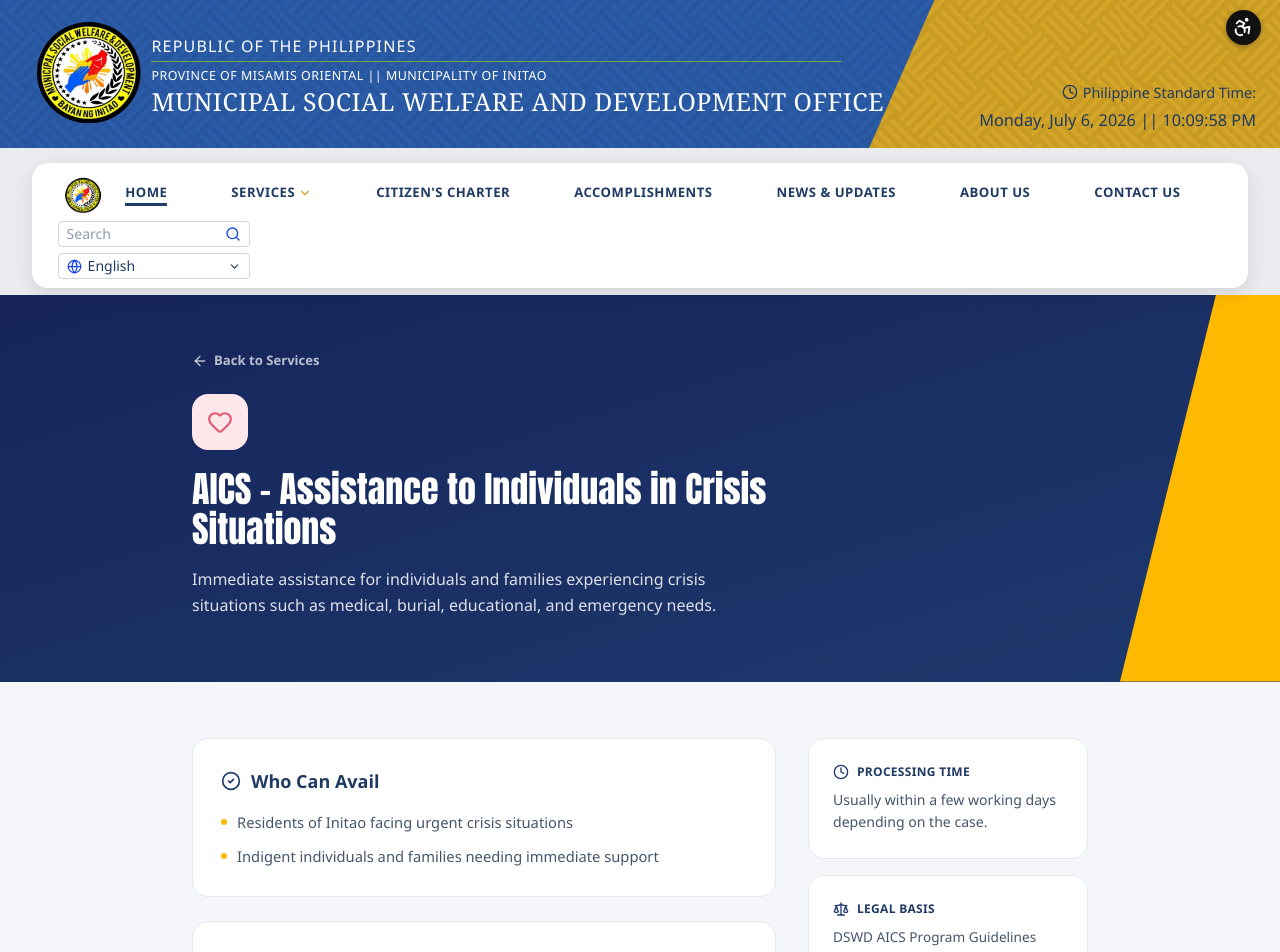
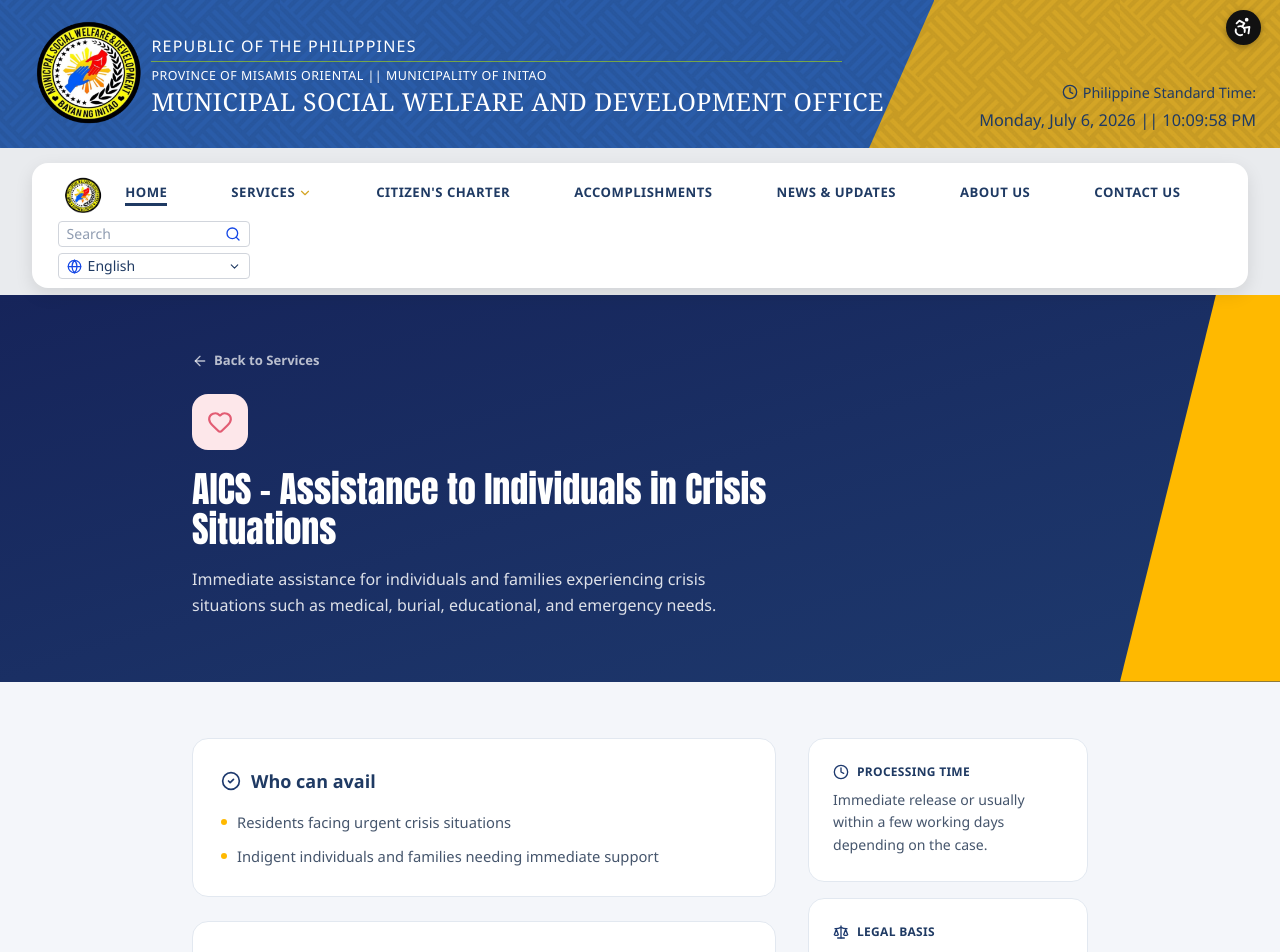
Before and after one commit to zendielou-roman/MSWDO-Initao-AMS, a Vue app in the folder frontend/public-view/: page /services/aics in a window 1280 px wide. Shown: the top 952 px of the page. Built offline with nearby package versions, Linux system fonts and the light colour scheme.

Commit message:
sapublicviewnananman

```diff
--- a/frontend/public-view/src/components/ServiceDetail.vue
+++ b/frontend/public-view/src/components/ServiceDetail.vue
@@ -7,11 +7,11 @@ import { ArrowLeft, CheckCircle2, Clock, FileText, ListChecks, MapPin, Scale } f
 
 const route = useRoute()
 const router = useRouter()
-const { t, locale } = useI18n()
+const { t, tm, locale } = useI18n()
 const service = ref(null)
 
 function loadService() {
-  service.value = getTranslatedServiceBySlug(route.params.slug, t)
+  service.value = getTranslatedServiceBySlug(route.params.slug, t, tm)
 }
 
 watch([() => route.params.slug, locale], loadService, { immediate: true })
@@ -191,7 +191,7 @@ async function goToContact() {
                   </p>
                 </div>
                 <p class="text-white/80 text-[0.85rem] leading-relaxed mb-4">
-                  MSWDO Office, Municipal Hall, Initao, Misamis Oriental
+                  MSWDO, Municipal Hall, Initao, Misamis Oriental
                 </p>
                 <a
                   href="#"
--- a/frontend/public-view/src/components/ServicesSection.vue
+++ b/frontend/public-view/src/components/ServicesSection.vue
@@ -6,7 +6,7 @@ import SectionHeader from '@/components/SectionHeading.vue'
 import { ChevronLeft, ChevronRight } from 'lucide-vue-next'
 import { getTranslatedServices, iconTone } from '@/data/services.js'
 
-const { t } = useI18n()
+const { t, tm } = useI18n()
 
 /* The filter tabs shown above the cards.
    `key` is matched against each service's `category`. */
@@ -23,7 +23,7 @@ const filters = computed(() => [
 ])
 
 const activeFilter = ref('all')
-const localizedServices = computed(() => getTranslatedServices(t))
+const localizedServices = computed(() => getTranslatedServices(t, tm))
 const currentPage = ref(0)
 const servicesPerPage = 8
 const filterTrack = ref(null)
@@ -60,7 +60,7 @@ onBeforeUnmount(() => {
 const visibleServices = computed(() =>
   activeFilter.value === 'all'
     ? localizedServices.value
-    : localizedServices.value.filter((s) => s.category === activeFilter.value),
+    : localizedServices.value.filter((s) => s.category.includes(activeFilter.value)),
 )
 
 const totalPages = computed(() => Math.max(1, Math.ceil(visibleServices.value.length / servicesPerPage)))
--- a/frontend/public-view/src/data/services.js
+++ b/frontend/public-view/src/data/services.js
@@ -30,7 +30,7 @@ export const services = [
     slug: 'aics',
     icon: Heart,
     tone: 'rose',
-    category: 'health',
+    category: 'emergency-assistance',
     title: 'AICS – Assistance to Individuals in Crisis Situations',
     desc: 'Immediate assistance for individuals and families experiencing crisis situations such as medical, burial, educational, and emergency needs.',
     titleKey: 'services.items.aics.title',
@@ -63,7 +63,7 @@ export const services = [
     slug: 'social-services-elderly',
     icon: Star,
     tone: 'gold',
-    category: 'health',
+    category: 'senior-citizens',
     title: 'Social Services for the Elderly',
     desc: 'Programs that promote the welfare, protection, and well-being of senior citizens in the community.',
     titleKey: 'services.items.elderly.title',
@@ -95,7 +95,7 @@ export const services = [
     slug: 'women-welfare-program',
     icon: Users,
     tone: 'slate',
-    category: 'health',
+    category: 'womens-services',
     title: 'Women Welfare Program',
     desc: 'Support services for women in need, including counseling, referral, and protection services.',
     titleKey: 'services.items.womenWelfare.title',
@@ -127,7 +127,7 @@ export const services = [
     slug: 'juvenile-justice-welfare',
     icon: Smile,
     tone: 'blue',
-    category: 'health',
+    category: ['justice-and-rehabilitation', 'children-and-youth'],
     title: 'Juvenile Justice Welfare Program',
     desc: 'Intervention and welfare services for children and youth involved in legal or social conflict.',
     titleKey: 'services.items.juvenileJustice.title',
@@ -159,7 +159,7 @@ export const services = [
     slug: 'youth-welfare-development',
     icon: HandHeart,
     tone: 'rose',
-    category: 'health',
+    category: 'children-and-youth',
     title: 'Youth Welfare Development Program',
     desc: 'Programs focused on the welfare, development, and empowerment of young people in the community.',
     titleKey: 'services.items.youthWelfare.title',
@@ -191,7 +191,7 @@ export const services = [
     slug: 'sustainable-livelihood-program',
     icon: Briefcase,
     tone: 'blue',
-    category: 'livelihood',
+    category: 'livelihood-assistance',
     title: 'Sustainable Livelihood Program',
     desc: 'Skills training and livelihood support to help families create or improve income opportunities.',
     titleKey: 'services.items.sustainableLivelihood.title',
@@ -224,7 +224,7 @@ export const services = [
     slug: 'pwd-services',
     icon: Accessibility,
     tone: 'rose',
-    category: 'pwd',
+    category: 'persons-with-disabilities',
     title: 'PWD Services',
     desc: 'Services for persons with disability including registration, assistance, and access to benefits.',
     titleKey: 'services.items.pwdServices.title',
@@ -256,7 +256,7 @@ export const services = [
     slug: 'children-with-disability-services',
     icon: UserRound,
     tone: 'gold',
-    category: 'pwd',
+    category: ['persons-with-disabilities', 'children-and-youth'],
     title: 'Children with Disability Services',
     desc: 'Support services for children with disabilities and their families.',
     titleKey: 'services.items.childrenDisability.title',
@@ -288,7 +288,7 @@ export const services = [
     slug: 'eccdp',
     icon: Heart,
     tone: 'rose',
-    category: 'health',
+    category: ['children-and-youth', 'family-services'],
     title: 'ECCDP – Early Childhood Care and Development Program',
     desc: 'Programs focused on the early care, development, and well-being of young children.',
     titleKey: 'services.items.eccdp.title',
@@ -320,7 +320,7 @@ export const services = [
     slug: 'family-development-service',
     icon: Users,
     tone: 'slate',
-    category: 'health',
+    category: 'family-services',
     title: 'Family Development Service',
     desc: 'Support services aimed at strengthening families and improving community well-being.',
     titleKey: 'services.items.familyDevelopment.title',
@@ -352,7 +352,7 @@ export const services = [
     slug: 'parole-and-probation',
     icon: Smile,
     tone: 'blue',
-    category: 'health',
+    category: 'justice-and-rehabilitation',
     title: 'Parole and Probation Program',
     desc: 'Welfare and support services for clients under parole or probation supervision.',
     titleKey: 'services.items.paroleProbation.title',
@@ -384,7 +384,7 @@ export const services = [
     slug: 'pre-marriage-orientation',
     icon: Heart,
     tone: 'rose',
-    category: 'health',
+    category: 'family-services',
     title: 'Pre-marriage Orientation and Counseling',
     desc: 'Guidance and counseling services to help couples prepare for marriage and family life.',
     titleKey: 'services.items.preMarriage.title',
@@ -416,7 +416,7 @@ export const services = [
     slug: 'solo-parent-welfare-program',
     icon: HandHeart,
     tone: 'gold',
-    category: 'livelihood',
+    category: ['family-services', 'livelihood-assistance'],
     title: 'Solo-parent Welfare Program',
     desc: 'Support services and privileges for solo parents to help them provide for their children and family.',
     titleKey: 'services.items.soloParent.title',
@@ -456,33 +456,33 @@ function getTranslatedDetailValue(service, t, field, fallback) {
   return typeof value === 'string' ? value : fallback
 }
 
-function getTranslatedDetailArray(service, t, field, fallback) {
+function getTranslatedDetailArray(service, tm, field, fallback) {
   if (!service.detailKeyPrefix) return fallback
-  const value = t(`${service.detailKeyPrefix}.${field}`, { defaultValue: fallback })
-  return Array.isArray(value) ? value : fallback
+  const value = tm(`${service.detailKeyPrefix}.${field}`)
+  return Array.isArray(value) && value.length > 0 ? value : fallback
 }
 
-function getTranslatedProcess(service, t, fallback) {
+function getTranslatedProcess(service, tm, fallback) {
   if (!service.detailKeyPrefix) return fallback
-  const value = t(`${service.detailKeyPrefix}.process`, { defaultValue: fallback })
-  return Array.isArray(value) ? value : fallback
+  const value = tm(`${service.detailKeyPrefix}.process`)
+  return Array.isArray(value) && value.length > 0 ? value : fallback
 }
 
-export function getTranslatedServices(t) {
+export function getTranslatedServices(t, tm) {
   return services.map((service) => ({
     ...service,
     title: t(service.titleKey, { defaultValue: service.title }),
     desc: t(service.descKey, { defaultValue: service.desc }),
-    whoCanAvail: getTranslatedDetailArray(service, t, 'whoCanAvail', service.whoCanAvail),
-    benefits: getTranslatedDetailArray(service, t, 'benefits', service.benefits),
-    requirements: getTranslatedDetailArray(service, t, 'requirements', service.requirements),
-    process: getTranslatedProcess(service, t, service.process),
+    whoCanAvail: getTranslatedDetailArray(service, tm, 'whoCanAvail', service.whoCanAvail),
+    benefits: getTranslatedDetailArray(service, tm, 'benefits', service.benefits),
+    requirements: getTranslatedDetailArray(service, tm, 'requirements', service.requirements),
+    process: getTranslatedProcess(service, tm, service.process),
     processingTime: getTranslatedDetailValue(service, t, 'processingTime', service.processingTime),
     legalBasis: getTranslatedDetailValue(service, t, 'legalBasis', service.legalBasis),
   }))
 }
 
-export function getTranslatedServiceBySlug(slug, t) {
+export function getTranslatedServiceBySlug(slug, t, tm) {
   const service = services.find((s) => s.slug === slug)
   if (!service) return null
 
@@ -490,10 +490,10 @@ export function getTranslatedServiceBySlug(slug, t) {
     ...service,
     title: t(service.titleKey, { defaultValue: service.title }),
     desc: t(service.descKey, { defaultValue: service.desc }),
-    whoCanAvail: getTranslatedDetailArray(service, t, 'whoCanAvail', service.whoCanAvail),
-    benefits: getTranslatedDetailArray(service, t, 'benefits', service.benefits),
-    requirements: getTranslatedDetailArray(service, t, 'requirements', service.requirements),
-    process: getTranslatedProcess(service, t, service.process),
+    whoCanAvail: getTranslatedDetailArray(service, tm, 'whoCanAvail', service.whoCanAvail),
+    benefits: getTranslatedDetailArray(service, tm, 'benefits', service.benefits),
+    requirements: getTranslatedDetailArray(service, tm, 'requirements', service.requirements),
+    process: getTranslatedProcess(service, tm, service.process),
     processingTime: getTranslatedDetailValue(service, t, 'processingTime', service.processingTime),
     legalBasis: getTranslatedDetailValue(service, t, 'legalBasis', service.legalBasis),
   }
--- a/frontend/public-view/src/locales/en.js
+++ b/frontend/public-view/src/locales/en.js
@@ -49,16 +49,16 @@ export default {
       aics: {
         title: 'AICS – Assistance to Individuals in Crisis Situations',
         desc: 'Immediate assistance for individuals and families experiencing crisis situations such as medical, burial, educational, and emergency needs.',
-        whoCanAvail: ['Residents of Initao facing urgent crisis situations', 'Indigent individuals and families needing immediate support'],
+        whoCanAvail: ['Residents facing urgent crisis situations', 'Indigent individuals and families needing immediate support'],
         benefits: ['Financial and material assistance', 'Referral to other support services', 'Case-based assessment and follow-up'],
         requirements: ['Valid government-issued ID', 'Barangay certification or referral', 'Supporting documents based on the case'],
         process: [
           { title: 'Assessment', body: 'A social worker evaluates the situation and the type of support needed.' },
           { title: 'Documentation', body: 'The applicant submits the required documents for verification.' },
-          { title: 'Approval', body: 'MSWDO reviews the case and determines the assistance to be released.' },
+          { title: 'Approval', body: 'An employee reviews the case and determines the assistance to be released.' },
           { title: 'Release', body: 'Approved support is released through the appropriate channel.' },
         ],
-        processingTime: 'Usually within a few working days depending on the case.',
+        processingTime: 'Immediate release or usually within a few working days depending on the case.',
         legalBasis: 'DSWD AICS Program Guidelines',
       },
       elderly: {
@@ -232,8 +232,8 @@ export default {
       },
     },
     detail: {
-      whoCanAvail: 'Who Can Avail',
-      whatYouGet: 'What You Get',
+      whoCanAvail: 'Who can avail',
+      whatYouGet: 'What you get',
       requirements: 'Requirements',
       howToApply: 'How to Apply',
       processingTime: 'Processing Time',
@@ -293,6 +293,7 @@ export default {
     },
   },
   footer: {
+    tagline: 'Serving the constituents of Initao, Misamis Oriental with compassion, integrity, and professionalism in social welfare service delivery.',
     contactTitle: 'Contact Information',
     hoursTitle: 'Office Hours',
     hoursValue: 'Monday – Friday, 8:00 AM – 5:00 PM',
```
Also changed, not shown: frontend/public-view/src/components/NavBar.vue (+23 -39 lines), frontend/public-view/src/locales/fil.js (+14 -13 lines).
